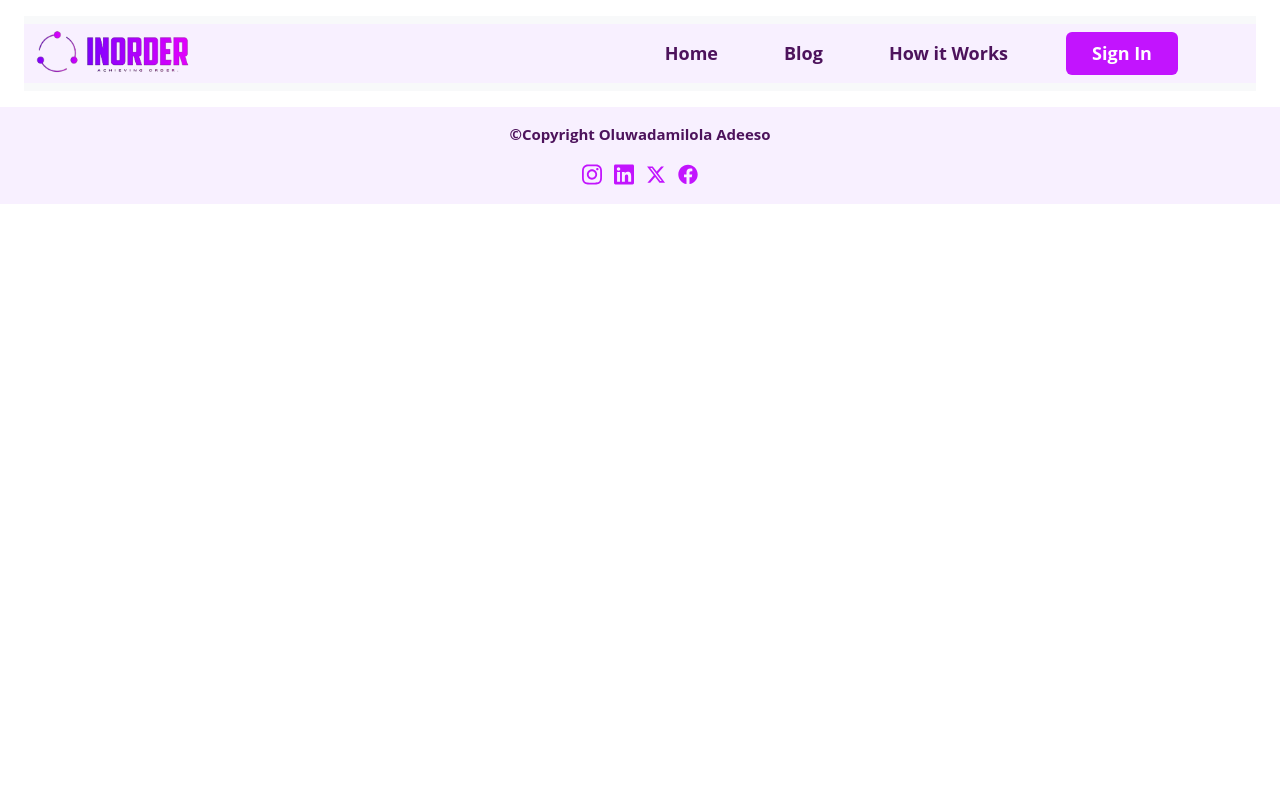
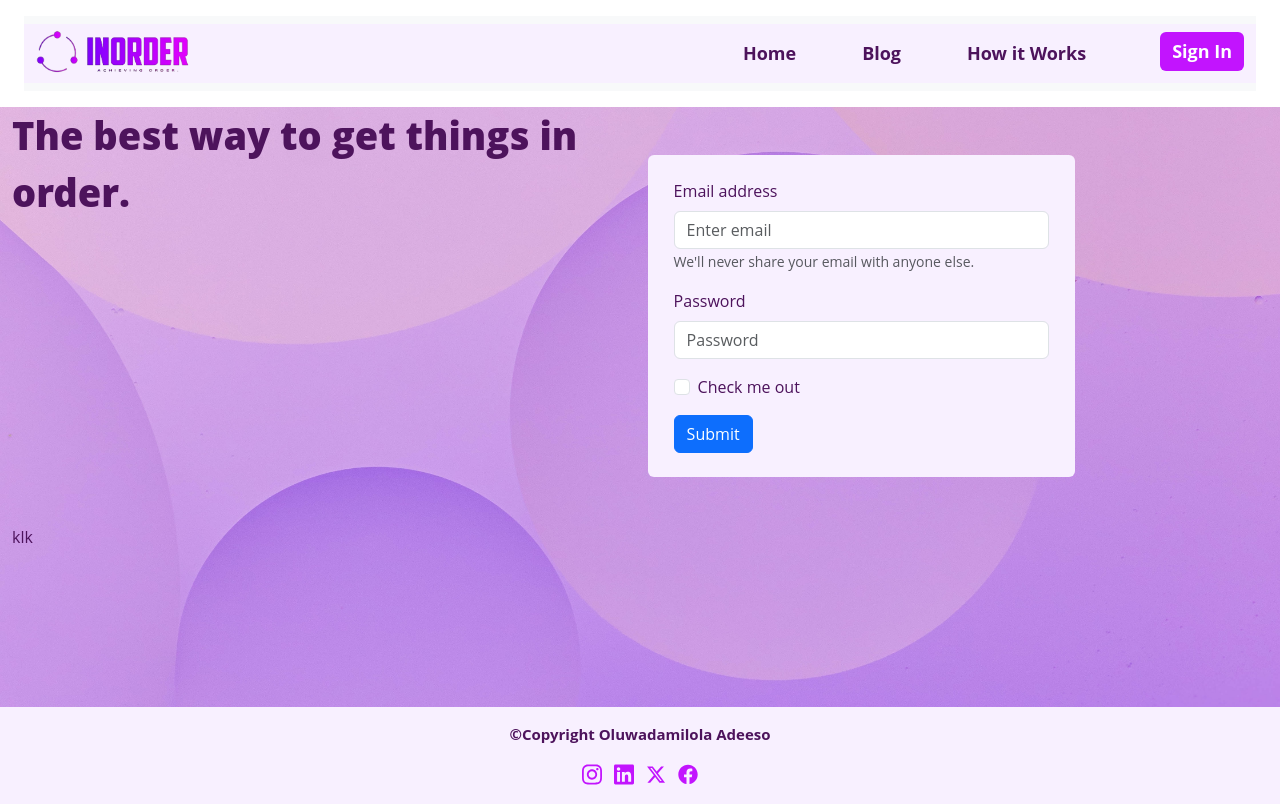
Before and after one commit to DamiAdeeso/Inorder, a React (Create React App) app in the folder inorder/: page /signin in a window 1280 px wide. Built offline with nearby package versions, Linux system fonts and the light colour scheme; the HTML template or start-up script is replaced by a standard one.

Commit message:
established ui of sigin and sign up

```diff
--- /dev/null
+++ b/inorder/src/components/Signinform.jsx
@@ -0,0 +1,89 @@
+import React, { useState } from 'react'
+import { Button, Form, Image, Offcanvas } from 'react-bootstrap';
+import { } from 'react-router-dom';
+
+function Signinform() {
+    const [ifSignin, setSignin] = useState(true);
+    const [show, setShow] = useState(false);
+
+    const handleClose = () => {setShow(false); setSignin(true);}
+    const handleShow = () => setShow(true);
+
+    const handleChoice = () =>{
+        setSignin(false)
+    }
+    return (
+        <>
+            {
+                ifSignin? ( <div>
+                    <Button id="signin-button" className="rounded text-center" onClick={handleShow}>Sign In</Button>
+
+                    <Offcanvas show={show} onHide={handleClose} placement="end" className="p-0 " style={{ width: "500px" }}>
+                        <Offcanvas.Header closeButton>
+                            <Offcanvas.Title></Offcanvas.Title>
+                        </Offcanvas.Header>
+                        <Offcanvas.Body className='d-flex flex-column align-items-center justify-content-center'> <Image className="text-center mb-5" src="logo2.png" width={"120"} />
+                            <Form>
+                                <h3 className="text-center">Welcome back</h3>
+                                <Form.Group className="mb-4" controlId="formBasicEmail">
+                                    <Form.Control type="email" className="p-2 pl-5 text-bold" placeholder="Enter email" />
+
+                                </Form.Group>
+
+                                <Form.Group className="mb-3" controlId="formBasicPassword">
+                                    <Form.Control type="password" className='p-2 ' placeholder="Password" />
+                                </Form.Group>
+                                <Form.Group className="mb-3" controlId="formBasicCheckbox">
+                                    <Form.Check type="checkbox" label="Remember me" />
+                                </Form.Group>
+                                <Button variant="primary" type="submit" className="mb-2 sign" id="signin-submit">
+                                    Sign in
+                                </Button>
+                                <small className="text-center"> Don't have an account?
+                                    <Button to="/signup" onClick={handleChoice} className="sign-alternate">Get started</Button>
+                                </small>
+                            </Form>
+                        </Offcanvas.Body>
+                    </Offcanvas>
+                </div>)
+                    :( <div>  <Button id="signin-button" className="rounded text-center" onClick={handleShow}>Sign In</Button>
+
+                    <Offcanvas show={show} onHide={handleClose} placement="end" className="p-0 " style={{ width: "500px" }}>
+                        <Offcanvas.Header closeButton>
+                            <Offcanvas.Title></Offcanvas.Title>
+                        </Offcanvas.Header>
+                        <Offcanvas.Body className='d-flex flex-column align-items-center justify-content-center'> <Image className="text-center mb-5" src="logo2.png" width={"120"} />
+                            <Form>
+                                <h3 className="text-center">Sign Up</h3>
+                                <p>Create your Inorder account and get access to the best daily planner app out there!</p>
+                                <Form.Group className="mb-4" controlId="formBasicEmail">
+                                    <Form.Control type="email" className="p-2 pl-5 text-bold" placeholder="Enter email" />
+
+                                </Form.Group>
+
+                                <Form.Group className="mb-3" controlId="formBasicPassword">
+                                    <Form.Control type="password" className='p-2 ' placeholder="Password" />
+                                </Form.Group>
+                                <Form.Group className="mb-3" controlId="formBasicPassword">
+                                    <Form.Control type="password" className='p-2 ' placeholder=" Confirm password" />
+                                </Form.Group>
+                                <Form.Group className="mb-3" controlId="formBasicPassword">
+                                    <Form.Control type="date" className='p-2 ' placeholder="DOB" />
+                                </Form.Group>
+                                <Button variant="primary" type="submit" className="mb-2 sign" id="signin-submit">
+                                    Sign up
+                                </Button>
+                                <small className="text-center"> Already have an account?
+                                    <Button to="/signup" onClick={handleChoice} className="sign-alternate">Sign in</Button>
+                                </small>
+                            </Form>
+                        </Offcanvas.Body>
+                    </Offcanvas>
+                    </div>)
+            }
+
+        </>
+    )
+}
+
+export default Signinform
--- a/inorder/src/components/navbar.jsx
+++ b/inorder/src/components/navbar.jsx
@@ -2,35 +2,42 @@ import Button from 'react-bootstrap/Button';
 import Container from 'react-bootstrap/Container';
 import Form from 'react-bootstrap/Form';
 import Nav from 'react-bootstrap/Nav';
-import {Navbar,Image} from 'react-bootstrap/';
+import { Navbar, Image } from 'react-bootstrap/';
 import NavDropdown from 'react-bootstrap/NavDropdown';
 import Offcanvas from 'react-bootstrap/Offcanvas';
 import { FontAwesomeIcon } from "@fortawesome/react-fontawesome";
 import { faPlay } from "@fortawesome/free-solid-svg-icons";
 import { Link } from 'react-router-dom';
-function navbar() {
+import { useState } from 'react';
+import Signinform from './Signinform';
+function PageNav() {
+  // had issues with 2 oof canvas side bars code below fixes that
+  const [show2, setShow2] = useState(false);
+    const handleShow2 = () => setShow2(true);
+    const handleClose2 = () => setShow2(false);
   return (
     <>
       {['lg'].map((expand) => (
         <Navbar key={expand} expand={expand} className="bg-body-tertiary  mx-4 my-3">
-          <Container fluid className = "d-flex navbar-custom">
-            <Navbar.Brand href="#"><Image src="logo.png"  width={"160"} /></Navbar.Brand>
-            <Navbar.Toggle aria-controls={`offcanvasNavbar-expand-${expand}`} />
+          <Container fluid className="d-flex navbar-custom">
+            <Navbar.Brand href="#"><Image src="logo.png" width={"160"} /></Navbar.Brand>
+            <Navbar.Toggle aria-controls={`offcanvasNavbar-expand-${expand}`} onClick={handleShow2}/>
             <Navbar.Offcanvas
               id={`offcanvasNavbar-expand-${expand}`}
               aria-labelledby={`offcanvasNavbarLabel-expand-${expand}`}
               placement="end"
+              show ={show2}
+              onHide = {handleClose2}
             >
               <Offcanvas.Header closeButton>
               </Offcanvas.Header>
               <Offcanvas.Body>
                 <Nav className="justify-content-end flex-grow-1 pe-3">
-                  <Nav.Link  href="#action1" className ="nav-link">Home</Nav.Link>
-                  <Nav.Link href="#action2" className ="nav-link">Blog</Nav.Link>
-                  <Nav.Link href="#action2" className ="nav-link">How it Works</Nav.Link>
-                  <Nav.Link href ="/signin" id = "signin-button"  className ="rounded text-center">Sign In</Nav.Link>
+                  <Nav.Link href="/" className="nav-link">Home</Nav.Link>
+                  <Nav.Link href="/blog" className="nav-link">Blog</Nav.Link>
+                  <Nav.Link href="/how-it-works" className="nav-link">How it Works</Nav.Link>
                 </Nav>
-
+                <Signinform/>
               </Offcanvas.Body>
             </Navbar.Offcanvas>
           </Container>
@@ -40,4 +47,4 @@ function navbar() {
   );
 }
 
-export default navbar;
+export default PageNav;
--- a/inorder/src/index.css
+++ b/inorder/src/index.css
@@ -1,3 +1,4 @@
+
 body {
   margin: 0;
   font-family:'Open Sans', sans-serif, -apple-system, BlinkMacSystemFont, 'Segoe UI', 'Roboto', 'Oxygen',
@@ -5,6 +6,7 @@ body {
     sans-serif;
   -webkit-font-smoothing: antialiased;
   -moz-osx-font-smoothing: grayscale;
+  color:#4D135C;
 }
 
 code {
@@ -26,37 +28,64 @@ code {
 .nav-link:hover{
   color:#4D135C;
 }
-.navbar-toggler-icon {
-  /* Replace 'your_color_here' with your desired color value (e.g., red, #00ff00, rgba(255, 0, 0, 0.5)) */
-  /* color: #4D135C; */
-}
-
-/* Optional: To change the background color of the toggle button, use the following */
 .navbar-toggler {
-  /* Replace 'your_color_here' with your desired background color value */
-  /* background-color: #4D135C; */
   color: #4D135C;
 
-  /* Optionally add padding or other styling here */
 }
-#signin-button{
+.offcanvas{
+  background-color: #f8f0ff;
+  font-size: 20px;
+}
+.offcanvas-size-xl {
+  --bs-offcanvas-width: min(95vw, 600px) !important;
+}
+.offcanvas-size-xxl {
+  --bs-offcanvas-width: min(95vw, 90vw) !important;
+}
+.offcanvas-size-md { /* add Responsivenes to default offcanvas */
+  --bs-offcanvas-width: min(95vw, 400px) !important;
+}
+.offcanvas-size-sm {
+  --bs-offcanvas-width: min(95vw, 250px) !important;
+}
+.offcanvas .form-control{
+  font-size: 20px;
+  border-radius: 50px;
+  width:100%;
+  background-color:#ebd4f0;
+  width:100%;
+}
+.offcanvas .form-control:hover:active{
+  box-shadow: none;
+  box-sizing: border-box;
+  border:6px solid #4D135C
+}
+.offcanvas >.offcanvas-body button{
   background-color: #c214fe;
   border:none;
-  width: 7rem;
+  border-radius: 50px;
   font-weight: bold;
   font-size: 18px;
   color: white;
 }
-#home-page{
+.offcanvas >.offcanvas-body .sign-alternate {
+  padding:0;
+  color:#4D135C;
+  background-color: #f8f0ff;
+}
+#signin-submit{
+  width:100%
+}
+.intro-pages{
   margin: 0;
   position: relative;
   padding-bottom: 10rem;
-  min-height:79vh;
+  min-height:75vh;
+  width:100vw;
+  overflow: hidden;
   padding-bottom: 5rem;
   background-image: url(../public/background.jpg);
   background-size: cover;
-
-  /* opacity: 0.4; */
   background-repeat:   no-repeat;
   background-position: center center;
   text-align: left;
@@ -107,22 +136,50 @@ svg{
   color:#3c4043ff
 }
 #animation1{
-
+ width:90px ;
+ height:90px;
   transform: rotate(-10deg);
 }
 
 
 #animation2{
+  width:90px ;
+  height:90px;
+   transform: rotate(10deg);
 
-  /* transform: rotate(10deg); */
 }
 
 #animation3{
-  transform: rotate(10deg);
+  width:90px ;
+  height:90px;
+   transform: rotate(1010deg);
 }
 
-@media(min-width :780px){
+@media(min-width :1024px){
+  #animation1{
+    margin-top: 35%;
+    width:30% ;
+    height:40%;
+    margin-right: 8rem;
+     transform: rotate(-10deg);
+   }
 
+
+   #animation2{
+    width:30% ;
+    height:40%;
+      transform: rotate(10deg);
+
+   }
+
+   #animation3{
+    width:40% ;
+    height:50%;
+    margin-left: 7rem;
+    margin-top: 44%;
+    margin-bottom: 0;
+      transform: rotate(1010deg);
+   }
 }
 #footer{
   position:absolute;
@@ -142,3 +199,6 @@ svg{
 #footer svg:hover{
   width:30px;
 }
+#form-div{
+  border :rpx solid c214fe
+}
--- a/inorder/src/pages/signin.jsx
+++ b/inorder/src/pages/signin.jsx
@@ -1,10 +1,38 @@
 import React from 'react'
+import { Col, Container, Form, Row,Button } from 'react-bootstrap'
+import '../styles/signin.css'
 
 function signin() {
   return (
-    <div>
+    <Container fluid className='intro-pages'>
+      <Row>
+        <Col md={6}>
+        <p id="header-text"><span>The best</span> way to get things in order.</p>
+        </Col>
+        <Col md={4} id ="form-div" className='form-div  col-md-4 rounded py-4 mx-2 my-5'>
+          <Form>
+            <Form.Group className="mb-3" controlId="formBasicEmail">
+              <Form.Label>Email address</Form.Label>
+              <Form.Control type="email" placeholder="Enter email" />
+              <Form.Text className="text-muted">
+                We'll never share your email with anyone else.
+              </Form.Text>
+            </Form.Group>
 
-    </div>
+            <Form.Group className="mb-3" controlId="formBasicPassword">
+              <Form.Label>Password</Form.Label>
+              <Form.Control type="password" placeholder="Password" />
+            </Form.Group>
+            <Form.Group className="mb-3" controlId="formBasicCheckbox">
+              <Form.Check type="checkbox" label="Check me out" />
+            </Form.Group>
+            <Button variant="primary" type="submit">
+              Submit
+            </Button>
+          </Form>
+        </Col>
+      </Row>klk
+    </Container>
   )
 }
 
--- /dev/null
+++ b/inorder/src/styles/signin.css
@@ -0,0 +1,6 @@
+#form-div{
+    background-color:#f8f0ff;
+    padding:2%;
+    color:#4D135C;
+}
+button{background-color: black;}
```
Also changed, not shown: inorder/src/pages/HomePage.jsx (+6 -12 lines), inorder/public/animation2.png, inorder/public/logo2.png (added).
